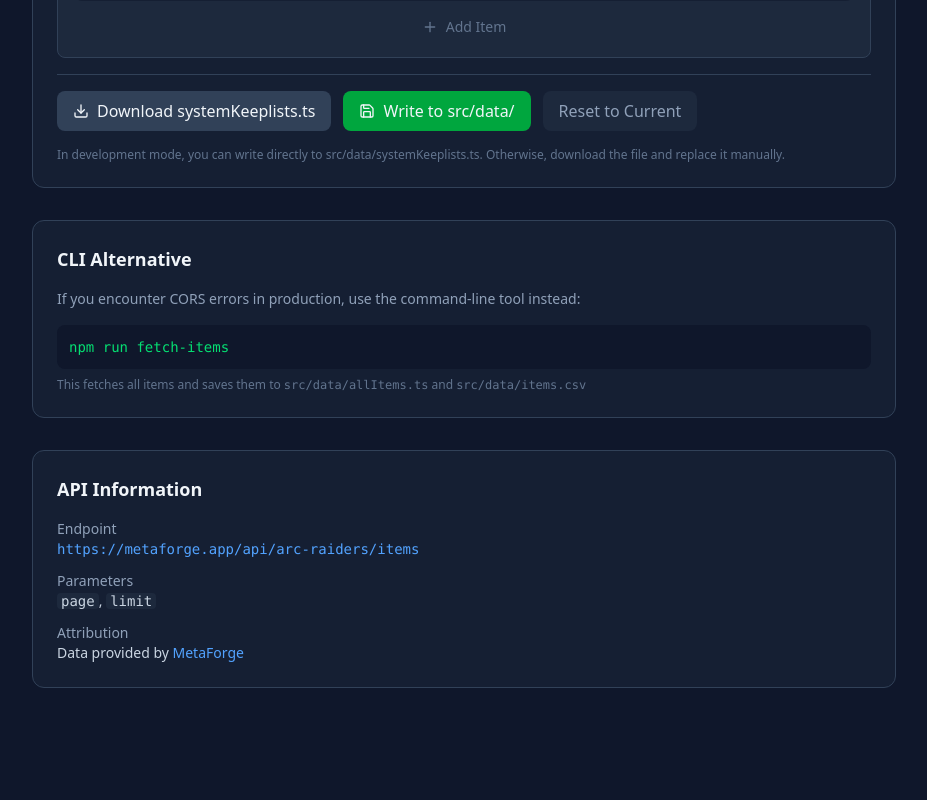
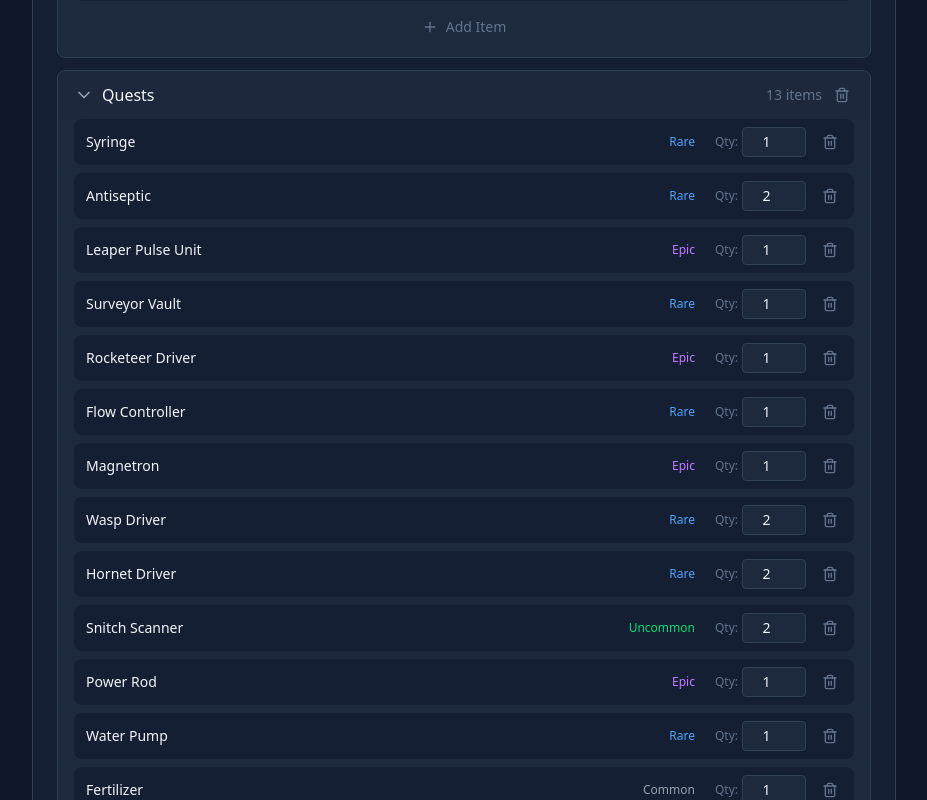
Before and after one commit to arckeepers/arckeepers, a React (Vite) app: page /#/dev in a window 1280 px wide. Shown: the part 3400-4200 px from the top of the page, without its empty margins (176-1103 px from the left). Before the commit the page ends 4120 px from the top, so only its background shows below. Built offline with nearby package versions, Linux system fonts and the light colour scheme.

Commit message:
Add quests items.

```diff
--- a/src/data/systemKeeplists.ts
+++ b/src/data/systemKeeplists.ts
@@ -1,7 +1,7 @@
 import type { Keeplist } from "../types";
 
 // System keeplists - default state provided by the app
-// Generated by Keeplist Builder on 2026-01-07T13:38:30.394Z
+// Generated by Keeplist Builder on 2026-01-07T14:46:25.248Z
 export const systemKeeplists: Keeplist[] = [
   {
     id: "workbenches",
@@ -73,4 +73,24 @@ export const systemKeeplists: Keeplist[] = [
       { itemId: "music-album", qtyOwned: 0, qtyRequired: 2, isCompleted: false },
     ],
   },
+  {
+    id: "quests",
+    name: "Quests",
+    isSystem: true,
+    items: [
+      { itemId: "syringe", qtyOwned: 0, qtyRequired: 1, isCompleted: false },
+      { itemId: "antiseptic", qtyOwned: 0, qtyRequired: 2, isCompleted: false },
+      { itemId: "leaper-pulse-unit", qtyOwned: 0, qtyRequired: 1, isCompleted: false },
+      { itemId: "surveyor-vault", qtyOwned: 0, qtyRequired: 1, isCompleted: false },
+      { itemId: "rocketeer-part", qtyOwned: 0, qtyRequired: 1, isCompleted: false },
+      { itemId: "flow-controller", qtyOwned: 0, qtyRequired: 1, isCompleted: false },
+      { itemId: "magnetron", qtyOwned: 0, qtyRequired: 1, isCompleted: false },
+      { itemId: "wasp-driver", qtyOwned: 0, qtyRequired: 2, isCompleted: false },
+      { itemId: "hornet-driver", qtyOwned: 0, qtyRequired: 2, isCompleted: false },
+      { itemId: "snitch-scanner", qtyOwned: 0, qtyRequired: 2, isCompleted: false },
+      { itemId: "power-rod", qtyOwned: 0, qtyRequired: 1, isCompleted: false },
+      { itemId: "water-pump", qtyOwned: 0, qtyRequired: 1, isCompleted: false },
+      { itemId: "fertilizer", qtyOwned: 0, qtyRequired: 1, isCompleted: false },
+    ],
+  },
 ];
```
